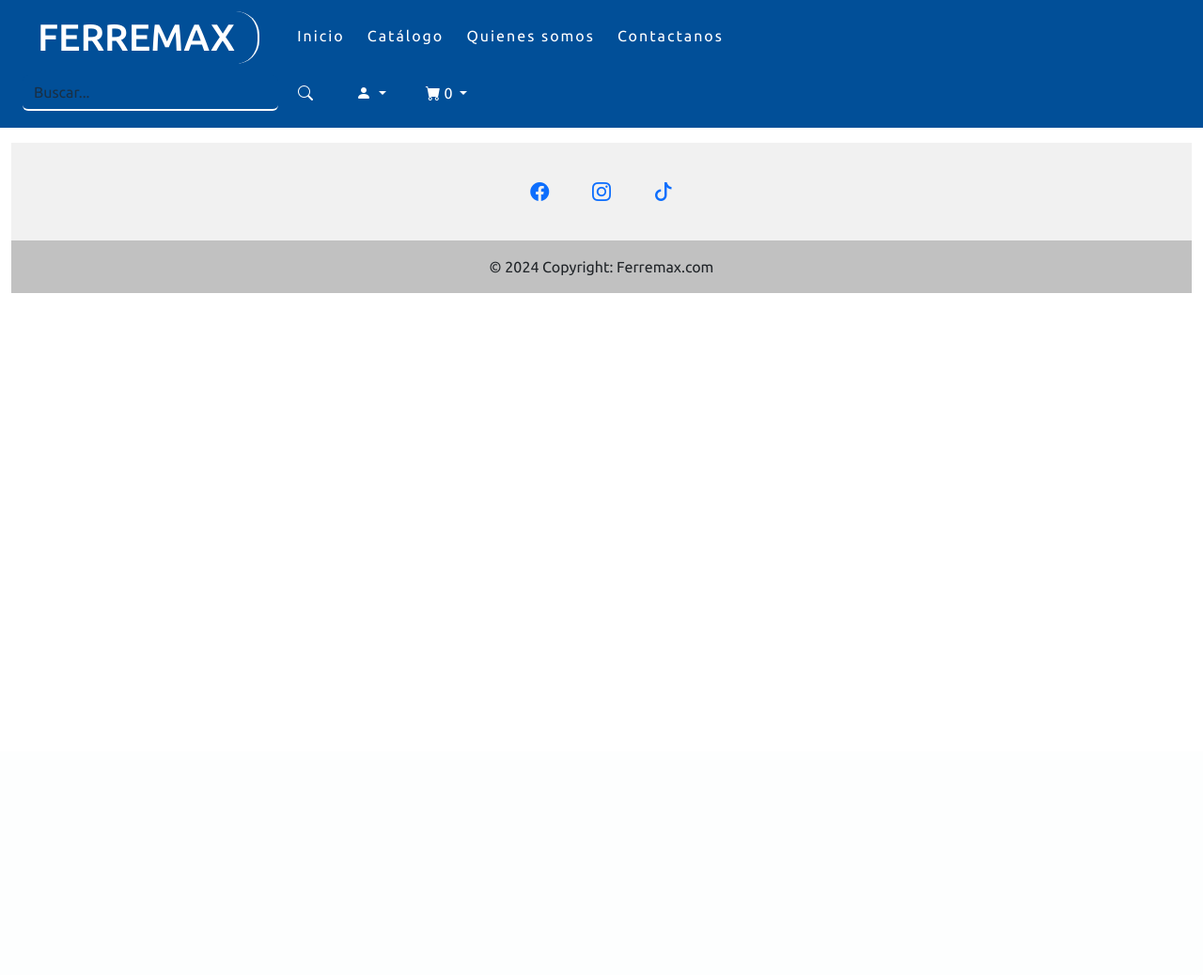
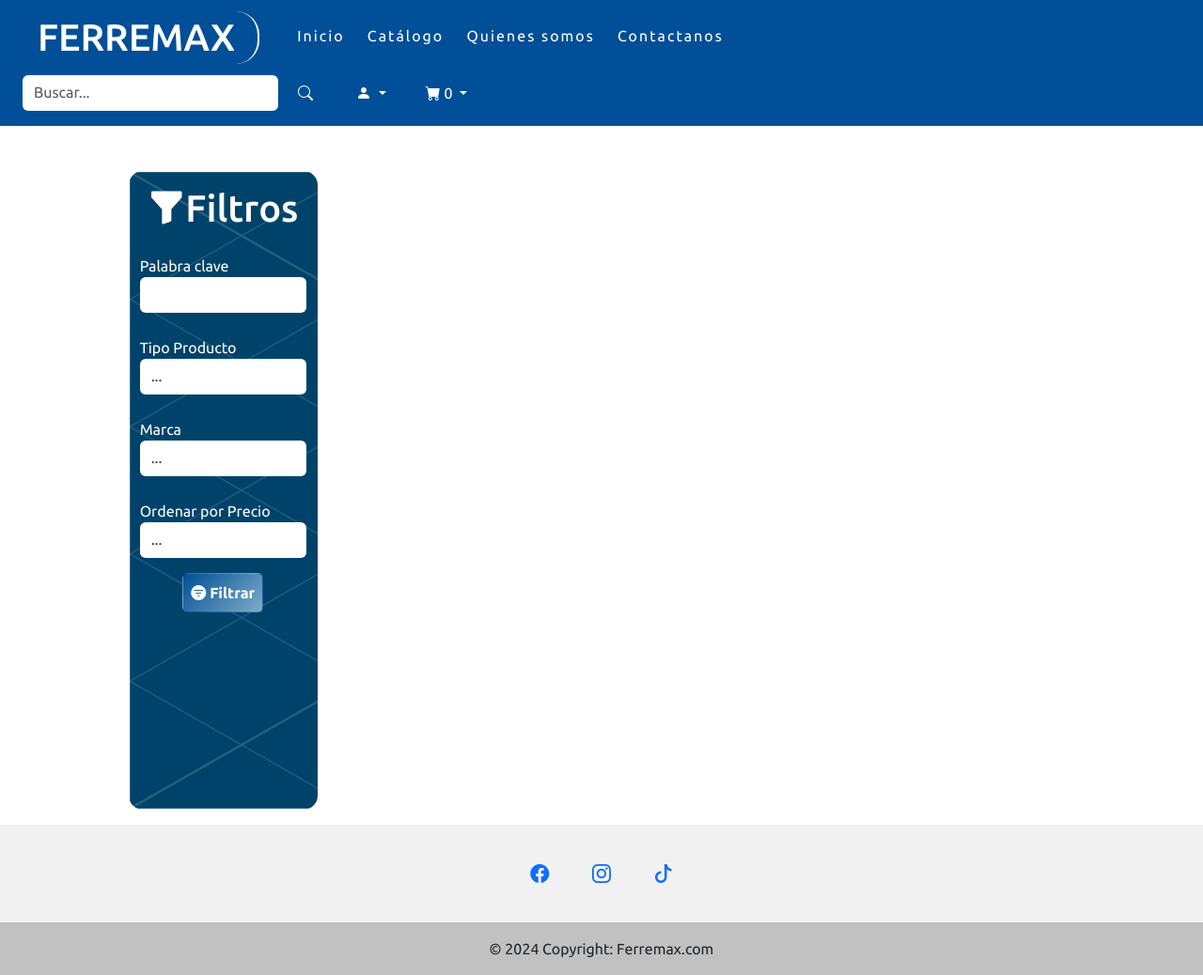
Before and after one commit to Danieldiazaravena/FERREMAX, a Django app: page /catalogo/ in a window 1280 px wide. Shown: the whole page at 94% size. Before the commit the page ends 312 px from the top, so only its background shows below. Run offline with Django 4.2, Linux system fonts and the light colour scheme; data that the repository does not hold is empty; parts of the project's set-up code (start-up, migrations or seed data) failed here and were passed over.

Commit message:
Catalogo-filtros-modelos

```diff
--- a/WEBSITE/static/CSS/styleBase.css
+++ b/WEBSITE/static/CSS/styleBase.css
@@ -11,11 +11,10 @@
 }
 
 .navbar{
-    transition: 0.6s;
     width: 100%;
-    border-bottom: 2px solid #014F98;
     background: #014F98;
 }
+
 .der{
     display: flex;
 }
@@ -45,7 +44,6 @@ a{
     border-radius: 25px;
 }
 
-
 .btn-check:checked+.btn, .btn.active, .btn.show, .btn:first-child:active, :not(.btn-check)+.btn:active {
     border-color: white !important;
 }
@@ -53,7 +51,6 @@ a{
 .dropdown-toggle::after {
     color: white !important;
 }
-
 
 .form-control{
     border-radius: 30px;
--- /dev/null
+++ b/WEBSITE/static/CSS/styleCatalogo.css
@@ -0,0 +1,129 @@
+.catalogRow{
+  display: flex;
+  justify-content: space-evenly;
+}
+
+.catalogCol{
+  height: 85vh;
+  overflow: scroll;
+}
+
+.catalogRow{
+  display: flex;
+  justify-content: center;
+}
+
+.productCard{
+  border-radius: 15px;
+  -webkit-box-shadow: 0px 0px 7px 0px rgba(0,0,0,0.75);
+  -moz-box-shadow: 0px 0px 7px 0px rgba(0,0,0,0.75);
+  box-shadow: 0px 0px 7px 0px rgba(0,0,0,0.75);
+}
+
+.productCategory{
+  color: white;
+  background: #F23A2F;
+  border-radius: 5px;
+  text-transform: capitalize;
+}
+
+.productPhoto img{
+  min-height: 300px;
+  object-fit: contain;
+
+}
+
+.productBrand{
+  font-weight: bold;
+}
+
+.productButtons{
+  display: flex;
+  justify-content: space-evenly;
+}
+
+.buy{
+  color: #fff;
+  background: linear-gradient(135deg, #F23A2F, #98150e);
+  font-size: 22px;
+  font-weight: 700;
+  text-transform: lowercase;
+  padding: 10px 20px;
+  border: none;
+  border-radius: 15px;
+  overflow: hidden;
+  position: relative;
+  transition: all 0.3s cubic-bezier(0.02, 0.01, 0.47, 1);
+  text-transform: capitalize;
+}
+.more{
+  background: linear-gradient(135deg, #686868, #353535);
+}
+.filter{
+  background: linear-gradient(135deg, #014F98, #7eacc6);
+  color: white!important;
+  font-weight: bold!important;
+
+}
+.buy:hover{
+  color: #fff;
+  border: none;
+  box-shadow: 0 0 10px rgba(0,0,0,0.3);
+  animation: rotate 0.7s ease-in-out both;
+}
+.buy:before,
+.buy:after{
+  content: '';
+  background: #fff;
+  width: 100px;
+  height: 100px;
+  border-radius: 50%;
+  opacity: 0;
+  transform: translate(100%, -25%) translate3d(0, 0, 0);
+  position: absolute;
+  right: 0;
+  bottom: 0;
+  z-index: -1;
+  transition: all 0.15s cubic-bezier(0.02, 0.01, 0.47, 1);
+}
+.buy:hover:before,
+.buy:hover:after{
+  opacity: 0.15;
+}
+.buy:hover:before{ transform: translate3d(50%, 0, 0) scale(0.9); }
+.buy:hover:after{ transform: translate(50%, 0) scale(1.1); }
+@keyframes rotate{
+  0%{ transform: rotate(0deg); }
+  25%{ transform: rotate(3deg); }
+  50%{ transform: rotate(-3deg); }
+  75%{ transform: rotate(1deg); }
+  100%{ transform: rotate(0deg); }
+}
+@media only screen and (max-width: 767px){
+  .buy{ margin-bottom: 20px; }
+}
+
+.filters{
+  border-radius: 15px;
+  height: 85vh;
+  background-image: url("../IMG/Isometric-Grid.svg");
+  background-size: cover;
+}
+
+.filterTitle{
+  color: white;
+  text-align: center;
+}
+
+label{
+  color: white;
+}
+
+.form-group{
+  margin-top: 25px;
+}
+
+.form-control{
+  background: white !important;
+  color: #353535 !important;
+}
--- a/WEBSITE/static/CSS/styleLanding.css
+++ b/WEBSITE/static/CSS/styleLanding.css
@@ -87,7 +87,6 @@
   right: 0;
   overflow: hidden;
   background-color: #00436A;
-  justify-content: ;
 }
 
 .categorias .col-md-3 div a{
--- a/WEBSITE/templates/base.html
+++ b/WEBSITE/templates/base.html
@@ -13,7 +13,7 @@
     <link rel="stylesheet" href="https://cdn.jsdelivr.net/npm/bootstrap-icons@1.11.3/font/bootstrap-icons.min.css">
 </head>
 <body>
-    <nav class="navbar">
+    <nav class="navbar sticky-top">
         <div class="container-fluid navCont">
             <div class="izq">
                 <h1 class="logoNav ps-4 pe-4 pt-1 pb-1 m-1">FERREMAX</h1>
--- a/WEBSITE/templates/catalogo.html
+++ b/WEBSITE/templates/catalogo.html
@@ -1,35 +1,105 @@
 {% extends "base.html" %}
 {% load static %}
 {% block css %}
-<link rel="stylesheet" href="/static/CSS/styleLanding.css">
+<link rel="stylesheet" href="/static/CSS/styleCatalogo.css">
 {% endblock %}
 
 {% block container %}
 
 
-  <div class="container">
+  <div class="container ps-5 pe-5">
 
-    <!-- LISTADO DE TODOS LOS PRODUCTOS -->
-    <div class="row">
-      {% for producto in productos %}
-      <div class="col-3">
-        <div class="card" style="width: 18rem;">
-          <img src="{{ producto.imagen_producto_set.first.imagen_producto.url }}" class="card-img-top" alt="...">
-          <div class="card-body">
-            <h5 class="card-title">{{ producto.nombre_producto }}</h5>
-            <p class="card-text">
-              Categoría: {{ producto.id_categoria.nombre_categoria  }}
-              <br>
-              {{ producto.descripcion }}.</p>
-            <a href="#" class="btn btn-primary">Ver detalle</a>
+    <div class="row mt-5 catalogRow">
+<!-- Filtros -->
+        <div class="col-2 filters">
+          <h1 class="filterTitle mt-3 mb-3"><i class="bi bi-funnel-fill"></i>Filtros</h1>
+          <form role="form product-form" method="GET">
+            <div class="form-group">
+              <label>Palabra clave</label>
+              <input type="text" class="form-control" name="palabra_clave">
+            </div>
+            <!-- filtro Categoria -->
+            <div class="form-group">
+              <label>Tipo Producto</label>
+              <select class="form-control" name="tipo_producto">
+                <option selected value="">...</option>
+                {% for categoria in categorias %}
+                <option value="{{categoria.id_categorias}}">{{categoria.nombre_categoria}}</option>
+                {% endfor %}
+              </select>
+            </div>
+            <!-- filtro Marca -->
+            <div class="form-group">
+              <label>Marca</label>
+              <select class="form-control" name="marca">
+                <option selected value="">...</option>
+                {% for marca in marcas %}
+                <option value="{{marca.id_marca}}">{{marca.nombre_marca}}</option>
+                {% endfor %}
+              </select>
+            </div>
+            <!-- filtro precio -->
+            <div class="form-group mb-3">
+              <label>Ordenar por Precio</label>
+              <select class="form-control" name="precio">
+                <option selected value="">...</option>
+                <option value="1">Menor Precio</option>
+                <option value="2">Mayor Precio</option>
+              </select>
+            </div>
+            <!-- filtro disponible -->
+            <div class="text-center">
+              <button class="buy btn filter p-2" type="submit"><i class="bi bi-filter-circle-fill"></i> Filtrar</button>
+            </div>
+          </form>
+
+        </div>
+<!-- Cards de productos -->
+        <div class="col-8 catalogCol">
+          <div class="row catalogRow">
+            {% for producto in productos %}
+              <div class="col-3 productCard m-1 p-2 me-5 mb-3">
+                <span class="productCategory p-1"> {{ producto.id_categoria.nombre_categoria  }}</span>
+                <div class="productPhoto">
+                  <img src="{{ producto.imagen_producto_set.first.imagen_producto.url }}" class="card-img-top" alt="...">
+                </div>
+                <div class="productDetail">
+                  <h4 class="productName">{{ producto.nombre_producto }}</h4>
+                  <p class="productDescription">{{ producto.descripcion }}</p>
+                  <!-- <p class="productBrand">{{ producto.marca }}</p> -->
+                  <h3 class="productPrice">{{producto.precio}}</h3>
+                </div>
+                <div class="productButtons">
+                  <a class="buy btn btn-lg" href="#">
+                    <span><i class="bi bi-bag-check-fill"></i> Comprar</span>
+                  </a>
+                  <a class="buy more btn btn-lg" href="#">
+                    <span><i class="bi bi-plus-circle-fill"></i> Ver Mas</span>
+                  </a>
+                </div>
+              </div>
+            {% endfor %}
           </div>
         </div>
+
       </div>
+    </div>
 
+  <script>
+    const formatter = new Intl.NumberFormat('es-CL', {
+    style: 'currency',
+    currency: 'CLP',
 
-      {% endfor %}
-  </div>
+  });
 
+  const prices = document.getElementsByClassName('productPrice');
+
+  for (let i = 0; i < prices.length; i++) {
+    const valor = parseFloat(prices[i].textContent);
+    const forteo = formatter.format(valor);
+    prices[i].textContent = forteo;
+  }
+  </script>
 
 
 
--- a/WEBSITE/views.py
+++ b/WEBSITE/views.py
@@ -6,13 +6,10 @@ from django.contrib.auth.models import User
 from django.contrib.auth import login
 from django.contrib.auth.decorators import login_required
 from .models import *
+from django.db.models import Q
 
 def Base(request):
 
-   return render(request,'base.html')
-
-# VISTA LOGIN
-def Login(request):
     if request.user.groups.filter(name="vendedor").exists():
         grupo = "vendedor"
     elif request.user.groups.filter(name="bodeguero").exists():
@@ -26,7 +23,12 @@ def Login(request):
         "grupo": grupo,
     }
 
-    return render(request,'login.html', context)
+    return render(request,'base.html', context)
+
+# VISTA LOGIN
+def Login(request):
+
+    return render(request,'login.html')
 
 
 def Woi(request):
@@ -36,20 +38,8 @@ def Woi(request):
 
 # VISTA LANDING
 def Landing(request):
-    if request.user.groups.filter(name="vendedor").exists():
-        grupo = "vendedor"
-    elif request.user.groups.filter(name="bodeguero").exists():
-        grupo = "bodeguero"
-    elif request.user.groups.filter(name="contador").exists():
-        grupo = "contador"
-    else:
-        grupo = "cliente"
 
-    context = {
-        "grupo": grupo,
-    }
-
-    return render(request, 'landing.html', context)
+    return render(request, 'landing.html')
 
 # formulario para registrarse
 class FormularioRegistro(UserCreationForm):
@@ -63,15 +53,6 @@ class FormularioRegistro(UserCreationForm):
 
 # VISTA REGISTRO
 def Register(request):
-    if request.user.groups.filter(name="vendedor").exists():
-        grupo = "vendedor"
-    elif request.user.groups.filter(name="bodeguero").exists():
-        grupo = "bodeguero"
-    elif request.user.groups.filter(name="contador").exists():
-        grupo = "contador"
-    else:
-        grupo = "cliente"
-
 
     if request.method == "POST":
         form = FormularioRegistro(request.POST)
@@ -131,22 +112,34 @@ def Agregar(request):
         return render(request, "agregar.html", context)
 
 def Catalogo(request):
-    if request.user.groups.filter(name="vendedor").exists():
-        grupo = "vendedor"
-    elif request.user.groups.filter(name="bodeguero").exists():
-        grupo = "bodeguero"
-    elif request.user.groups.filter(name="contador").exists():
-        grupo = "contador"
-    else:
-        grupo = "cliente"
 
-    productos = Producto.objects.select_related(
-                "id_categoria"
-                )
+    productos = Producto.objects.all()
+    marcas = Marca.objects.all()
+    categorias = Categoria.objects.all()
+
+    palabra_clave = request.GET.get('palabra_clave')
+    tipo_producto = request.GET.get('tipo_producto')
+    marca = request.GET.get('marca')
+    precio = request.GET.get('precio')
+    stock_disponible = request.GET.get('stock_disponible')
+
+    if palabra_clave:
+        productos = productos.filter(Q(nombre_producto__icontains=palabra_clave) | Q(descripcion__icontains=palabra_clave))
+    if tipo_producto:
+        productos = productos.filter(id_categoria=tipo_producto)
+    if marca:
+        productos = productos.filter(id_marca=marca)
+    if precio==1:
+        productos = productos.order_by('precio')
+    elif precio==2:
+        productos = productos.order_by('-precio')
 
     context = {
-        "grupo": grupo,
         "productos": productos,
+        "marcas": marcas,
+        "categorias" : categorias
     }
 
+
+
     return render(request, 'catalogo.html', context)
```
Also changed, not shown: WEBSITE/admin.py (+8 -0 lines), WEBSITE/models.py (+68 -3 lines), WEBSITE/migrations/0002_carrito_estado_marca_producto_cant_inventario_pedido_and_more.py (added), WEBSITE/migrations/0003_producto_id_marca_alter_producto_id_categoria.py (added), WEBSITE/migrations/0004_alter_producto_id_marca.py (added), WEBSITE/migrations/0005_alter_producto_id_marca.py (added), media/productos/a.png (added), media/productos/ga7082.png (added), media/productos/o275004v54_lv-111108-12-lv-132017-15-hugks093_24Dentes.png (added), media/productos/o46918v54_GBH3-28DFR_Dynamik.png (added), 1 other file.
